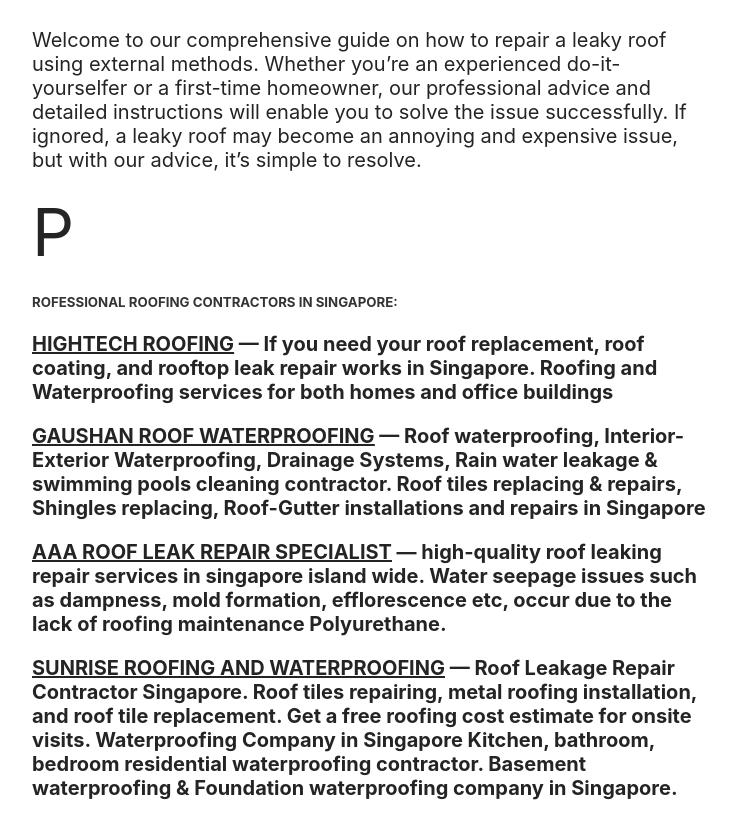
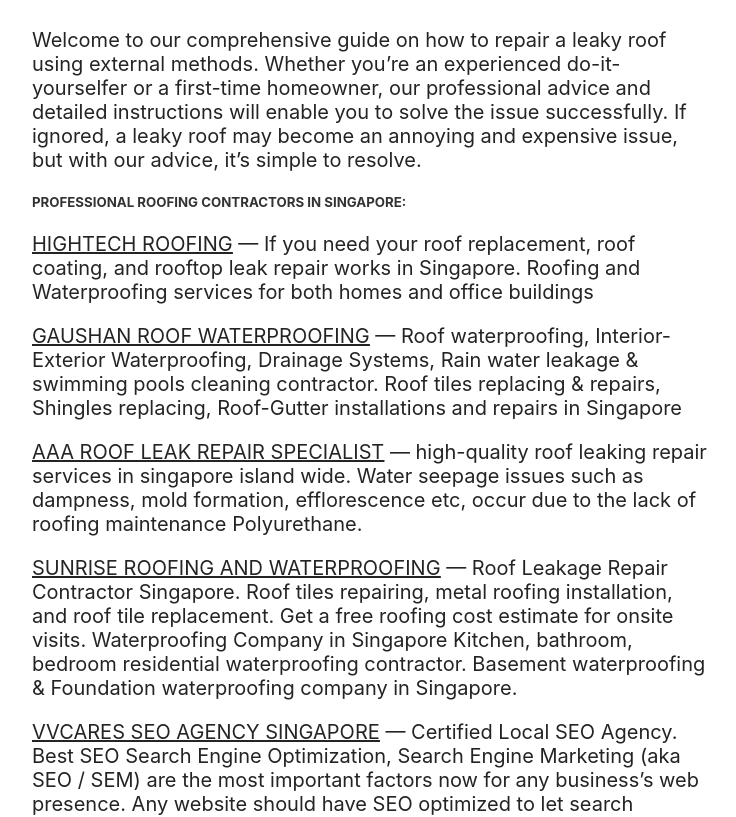
Before and after one commit to vvcares/roof-repairing, a plain HTML site: page index.html in a window 1280 px wide. Shown: the top 817 px of the page, without its empty margins (268-1004 px from the left). Drawn offline with Linux system fonts and the light colour scheme.

Commit message:
Update index.html

```diff
--- a/index.html
+++ b/index.html
@@ -12,6 +12,7 @@
 
 <meta name="description" content="Roof repairing contractor Singapore, Waterproofing Specialist, roof tile replacing contractor, waterproofing contractor Singapore, roof leakage repair near me, roofing contractor, roof leak repair, roof specialist Singapore, Painting Contractor Singapore, Roof gutter installation, Commercial painting" />
 <meta name="keywords" content="Roof repairing contractor Singapore, Waterproofing Specialist, roof tile replacing contractor, waterproofing contractor Singapore, roof leakage repair near me, roofing contractor, roof leak repair, roof specialist Singapore, Painting Contractor Singapore, Roof gutter installation, Commercial painting" />
+
 
 <div class="pg ph pi pj pk l" style='box-sizing: inherit; display: block; margin-bottom: 68px; color: rgba(0, 0, 0, 0.8); font-family: medium-content-sans-serif-font, -apple-system, BlinkMacSystemFont, "Segoe UI", Roboto, Oxygen, Ubuntu, Cantarell, "Open Sans", "Helvetica Neue", sans-serif; font-size: medium; font-style: normal; font-variant-ligatures: normal; font-variant-caps: normal; font-weight: 400; letter-spacing: normal; orphans: 2; text-align: start; text-indent: 0px; text-transform: none; widows: 2; word-spacing: 0px; -webkit-text-stroke-width: 0px; white-space: normal; background-color: rgb(255, 255, 255); text-decoration-thickness: initial; text-decoration-style: initial; text-decoration-color: initial;'>
     <article style="box-sizing: inherit;">
@@ -32,7 +33,8 @@
                                                                 <div>
                                                                     <div>
                                                                         <p style="color: rgb(36, 36, 36);font-size: 20px;">Welcome to our comprehensive guide on how to repair a leaky roof using external methods. Whether you&rsquo;re an experienced do-it-yourselfer or a first-time homeowner, our professional advice and detailed instructions will enable you to solve the issue successfully. If ignored, a leaky roof may become an annoying and expensive issue, but with our advice, it&rsquo;s simple to resolve.</p>
-                                                                        <p style="color: rgb(36, 36, 36);font-size: 20px;"><span style="font-size: 66px;">P</span><strong><h1>ROFESSIONAL ROOFING CONTRACTORS IN SINGAPORE:</h1></p>
+                                                                        <p style="color: rgb(36, 36, 36);font-size: 20px;">
+<h1>PROFESSIONAL ROOFING CONTRACTORS IN SINGAPORE:</h1></p>
                                                                         <p style="color: rgb(36, 36, 36);font-size: 20px;"><u><a href="https://www.hightechroofing.com.sg/" rel="sponsored" target="_blank" style="color: inherit;">HIGHTECH ROOFING</a></u> &mdash; If you need your roof replacement, roof coating, and rooftop leak repair works in Singapore. Roofing and Waterproofing services for both homes and office buildings</p>
                                                                         <p style="color: rgb(36, 36, 36);font-size: 20px;"><u><a href="https://gaushanconstruction.com.sg/" rel="sponsored" target="_blank" style="color: inherit;">GAUSHAN ROOF WATERPROOFING</a></u> &mdash; Roof waterproofing, Interior-Exterior Waterproofing, Drainage Systems, Rain water leakage &amp; swimming pools cleaning contractor. Roof tiles replacing &amp; repairs, Shingles replacing, Roof-Gutter installations and repairs in Singapore</p>
                                                                         <p style="color: rgb(36, 36, 36);font-size: 20px;"><u><a href="https://aaawaterproofing.com.sg/" rel="sponsored" target="_blank" style="color: inherit;">AAA ROOF LEAK REPAIR SPECIALIST</a></u> &mdash; high-quality roof leaking repair services in singapore island wide. Water seepage issues such as dampness, mold formation, efflorescence etc, occur due to the lack of roofing maintenance Polyurethane.</p>
```
